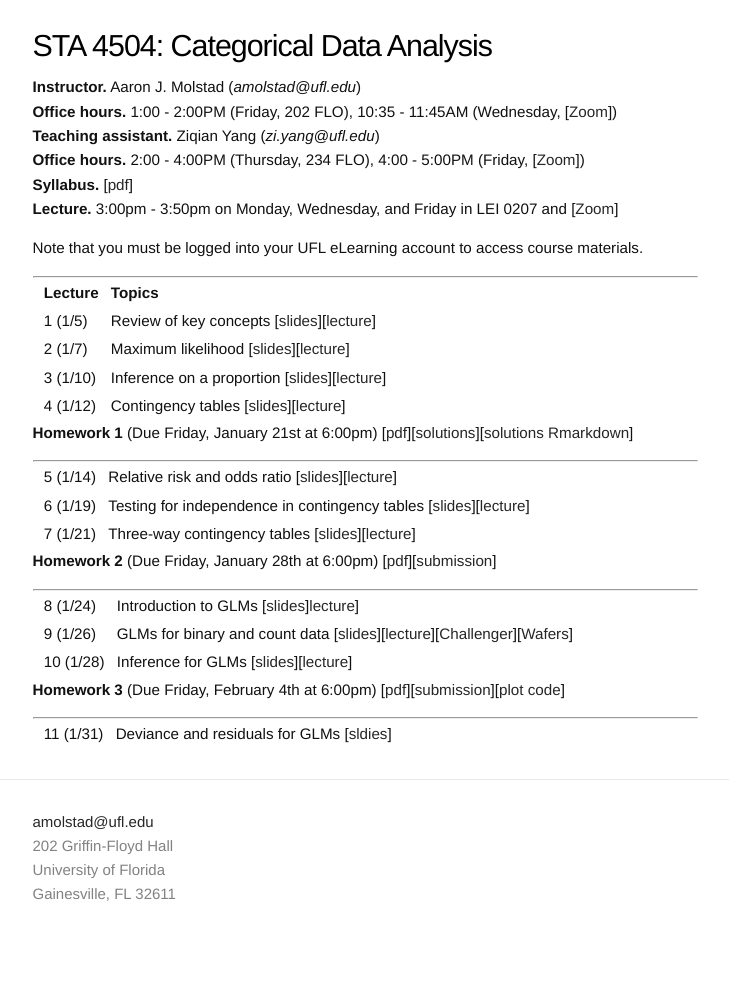
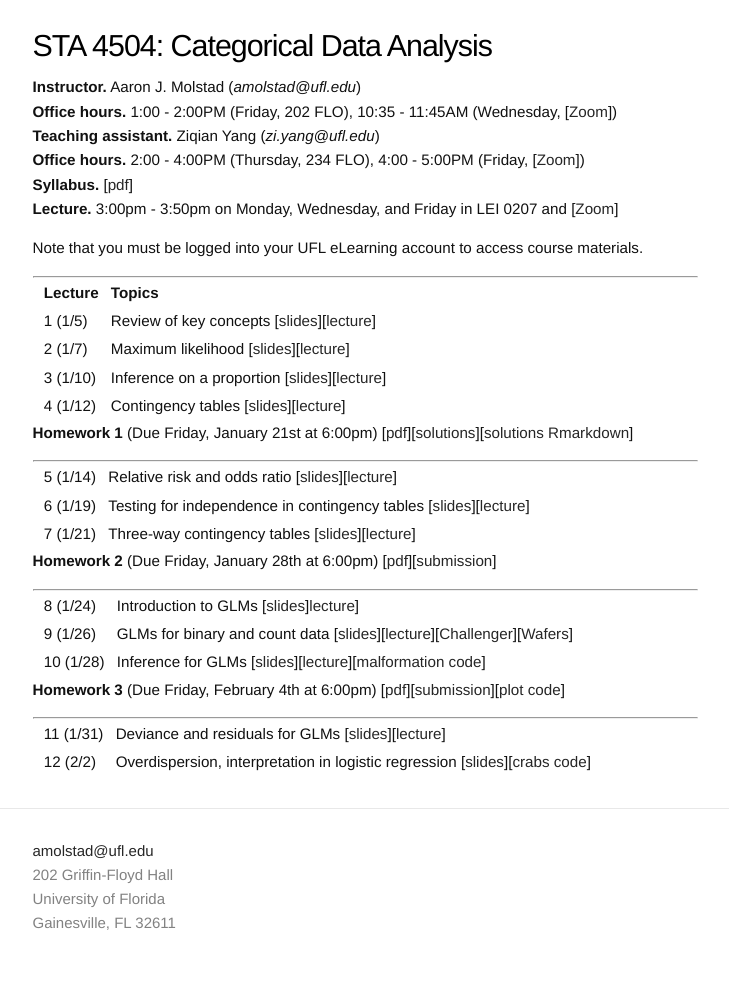
Before and after one commit to ajmolstad/ajmolstad.github.io, a Jekyll site: the page built from S22_STA4504.md, in a window 1280 px wide. Shown: the whole page, without its empty margins (275-1004 px from the left). Built offline with Jekyll 4.4.1, drawn with Linux system fonts in a browser that asks for light colours; before the commit the page ends 966 px from its top, so only the background shows below that.

Commit message:
Update S22_STA4504.md

```diff
--- a/S22_STA4504.md
+++ b/S22_STA4504.md
@@ -36,10 +36,11 @@ Note that you must be logged into your UFL eLearning account to access course ma
 
 || 8 (1/24) || Introduction to GLMs [[slides](https://ufl.instructure.com/files/66084006/download?download_frd=1)][lecture](https://ufl.instructure.com/courses/449490/files?preview=66073855)]||
 || 9 (1/26) || GLMs for binary and count data [[slides](https://ufl.instructure.com/files/66084001/download?download_frd=1)][[lecture](https://ufl.instructure.com/courses/449490/files?preview=66087658)][[Challenger](https://ufl.instructure.com/files/66084061/download?download_frd=1)][[Wafers](https://ufl.instructure.com/files/66084062/download?download_frd=1)]||
-|| 10 (1/28) || Inference for GLMs [[slides](https://ufl.instructure.com/files/66152537/download?download_frd=1)][[lecture](https://ufl.instructure.com/courses/449490/files?preview=66198411)]||
+|| 10 (1/28) || Inference for GLMs [[slides](https://ufl.instructure.com/files/66152537/download?download_frd=1)][[lecture](https://ufl.instructure.com/courses/449490/files?preview=66198411)][[malformation code](https://ufl.instructure.com/files/66284171/download?download_frd=1)]||
 
 **Homework 3** (Due Friday, February 4th at 6:00pm) [[pdf](https://ufl.instructure.com/files/66279921/download?download_frd=1)][[submission](https://ufl.instructure.com/courses/449490/assignments/5119708)][[plot code](https://ufl.instructure.com/files/66284100/download?download_frd=1)]
 
 -----------------
 
-|| 11 (1/31) || Deviance and residuals for GLMs [[sldies](https://ufl.instructure.com/files/66224737/download?download_frd=1)] ||
+|| 11 (1/31) || Deviance and residuals for GLMs [[slides](https://ufl.instructure.com/files/66224737/download?download_frd=1)][[lecture](https://ufl.instructure.com/courses/449490/files?preview=66284966)]||
+|| 12 (2/2) || Overdispersion, interpretation in logistic regression [[slides](https://ufl.instructure.com/files/66284957/download?download_frd=1)][[crabs code](https://ufl.instructure.com/files/66284170/download?download_frd=1)]||
```
